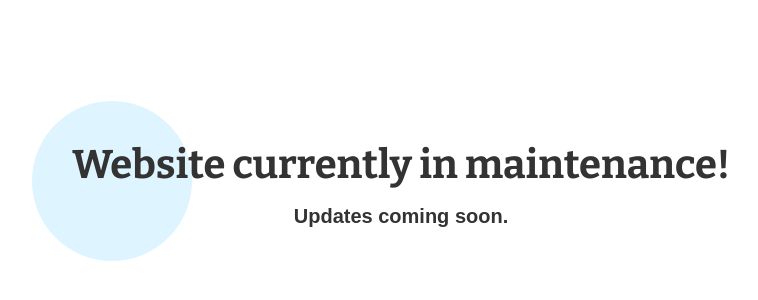
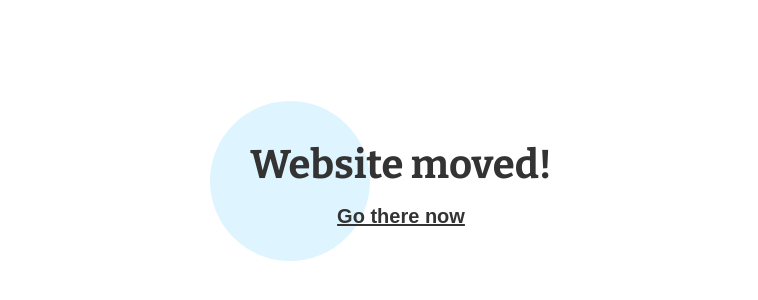
Before and after one commit to Pixelrobin/pixelrobin.github.io, a plain HTML site: page index.html in a window 1280 px wide. Shown: the part 216-516 px from the top of the page, without its empty margins (239-997 px from the left). Drawn offline with nearby package versions, Linux system fonts and the light colour scheme.

Commit message:
New website URL

```diff
--- a/index.html
+++ b/index.html
@@ -45,6 +45,10 @@
 			font-size: 1.25rem;
 		}
 
+		a {
+			color: #333;
+		}
+
 		.main {
 			display: inline-block;
 			position: relative;
@@ -66,8 +70,8 @@
 </head>
 <body>
 	<div class="main">
-		<h1>Website currently in maintenance!</h1><br>
-		<h2>Updates coming soon.</h2>
+		<h1>Website moved!</h1><br>
+		<h2><a href="https://www.michaelsavchuk.com">Go there now</a></h2>
 	</div>
 </body>
 </html>
```
Also changed, not shown: 1 other file.
